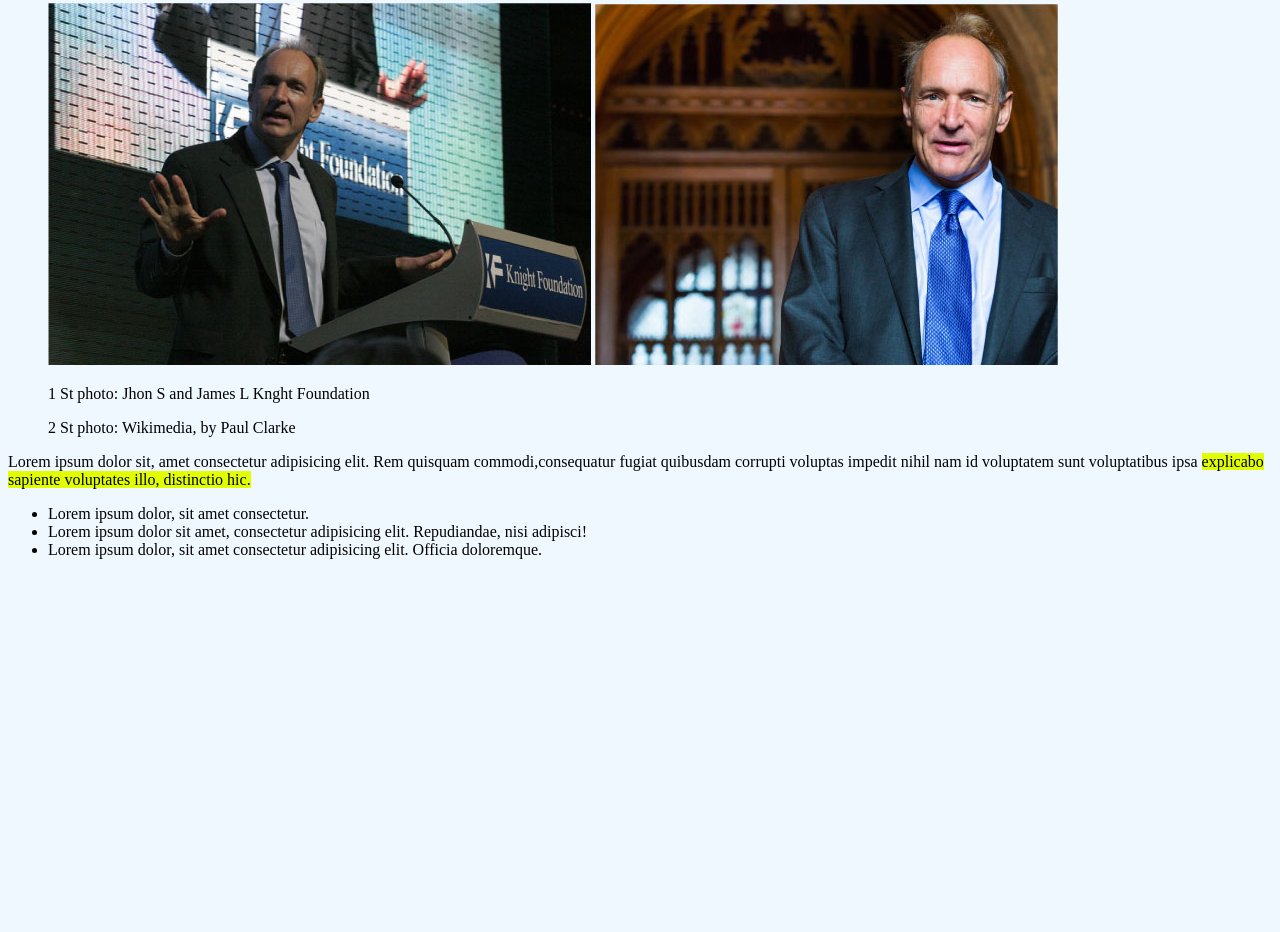
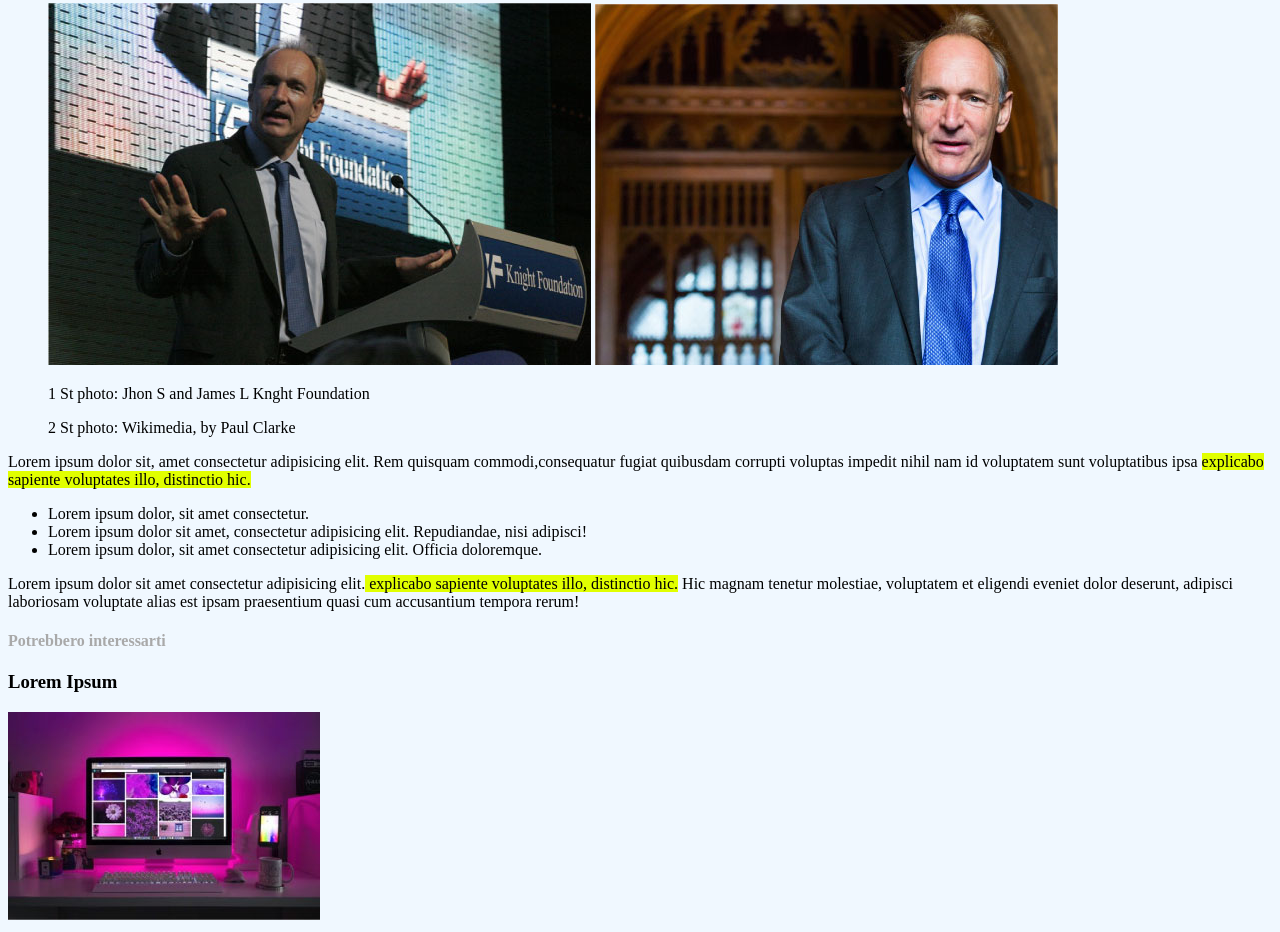
Before and after one commit to Antonino-Sofia/html-css-booleaner, a plain HTML site: page index.html in a window 1280 px wide. Shown: the part 378-1310 px from the top of the page. Before the commit the page ends 953 px from the top, so only its background shows below. Drawn offline with Linux system fonts and the light colour scheme.

Commit message:
html-css-booleaner

```diff
--- a/css/style.css
+++ b/css/style.css
@@ -10,3 +10,6 @@ header {
 p {
   color: black;
 }
+h4 {
+  color: darkgray;
+}
--- a/index.html
+++ b/index.html
@@ -27,4 +27,8 @@
 <li>Lorem ipsum dolor sit amet, consectetur adipisicing elit. Repudiandae, nisi adipisci!</li>
 <li>Lorem ipsum dolor, sit amet consectetur adipisicing elit. Officia doloremque.</li>
 </ul>
+<p>Lorem ipsum dolor sit amet consectetur adipisicing elit.<span style="background-color: #e1ff00"> explicabo sapiente voluptates illo, distinctio hic.</span> Hic magnam tenetur molestiae, voluptatem et eligendi eveniet dolor deserunt, adipisci laboriosam voluptate alias est ipsam praesentium quasi cum accusantium tempora rerum!</p>
+<h4>Potrebbero interessarti</h4>
+<h3>Lorem Ipsum</h3>
+<img src="./img/monitor.jpg" alt="">
 </html>
```
